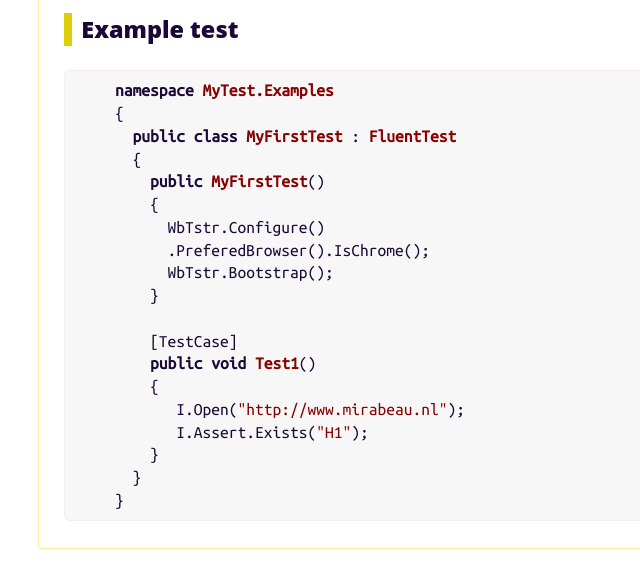
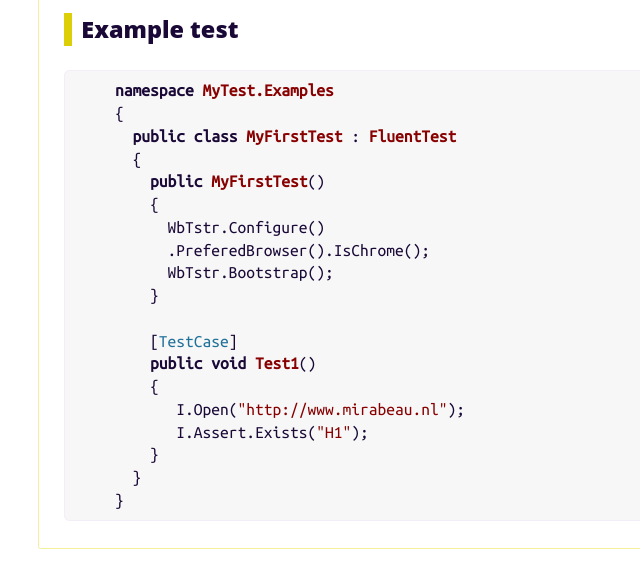
Before and after one commit to WbTstr/wbtstr.github.io, a website: page guide.html in a window 1280 px wide. Shown: the part 837-1408 px from the top of the page, 222-862 px from the left. Drawn offline with Linux system fonts and the light colour scheme; a web font is replaced by a local one.

Commit message:
Updated site content

```diff
--- a/guide.html
+++ b/guide.html
@@ -78,7 +78,7 @@ Just download the NuGet package.</p>
           WbTstr.Bootstrap();
         }
 
-        [TestCase]
+        [<span class="hljs-meta">TestCase</span>]
         <span class="hljs-function"><span class="hljs-keyword">public</span> <span class="hljs-keyword">void</span> <span class="hljs-title">Test1</span>(<span class="hljs-params"></span>)
         </span>{
            I.Open(<span class="hljs-string">"http://www.mirabeau.nl"</span>);
```
Also changed, not shown: api.html (+1 -1 lines), README.md, 1 other file.
